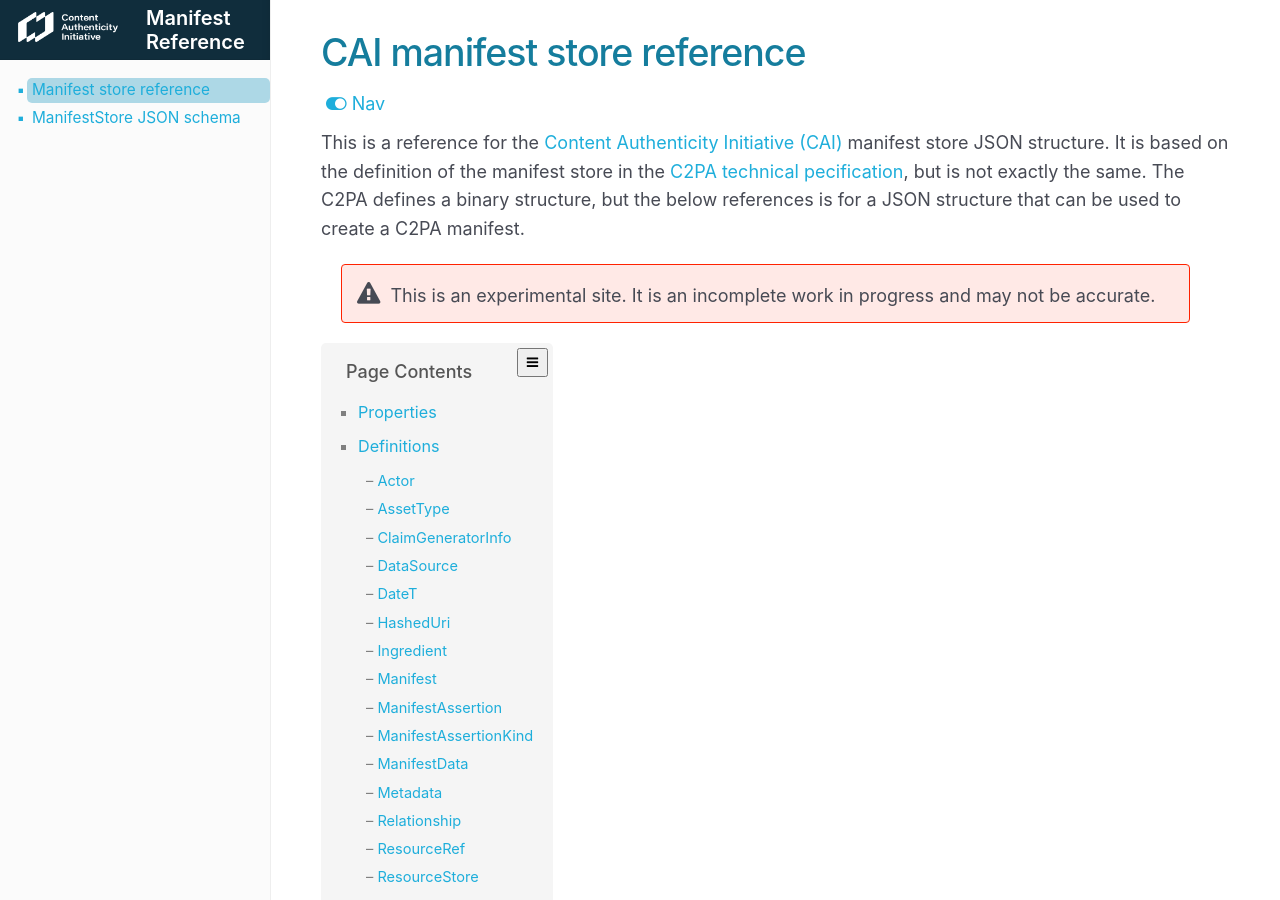
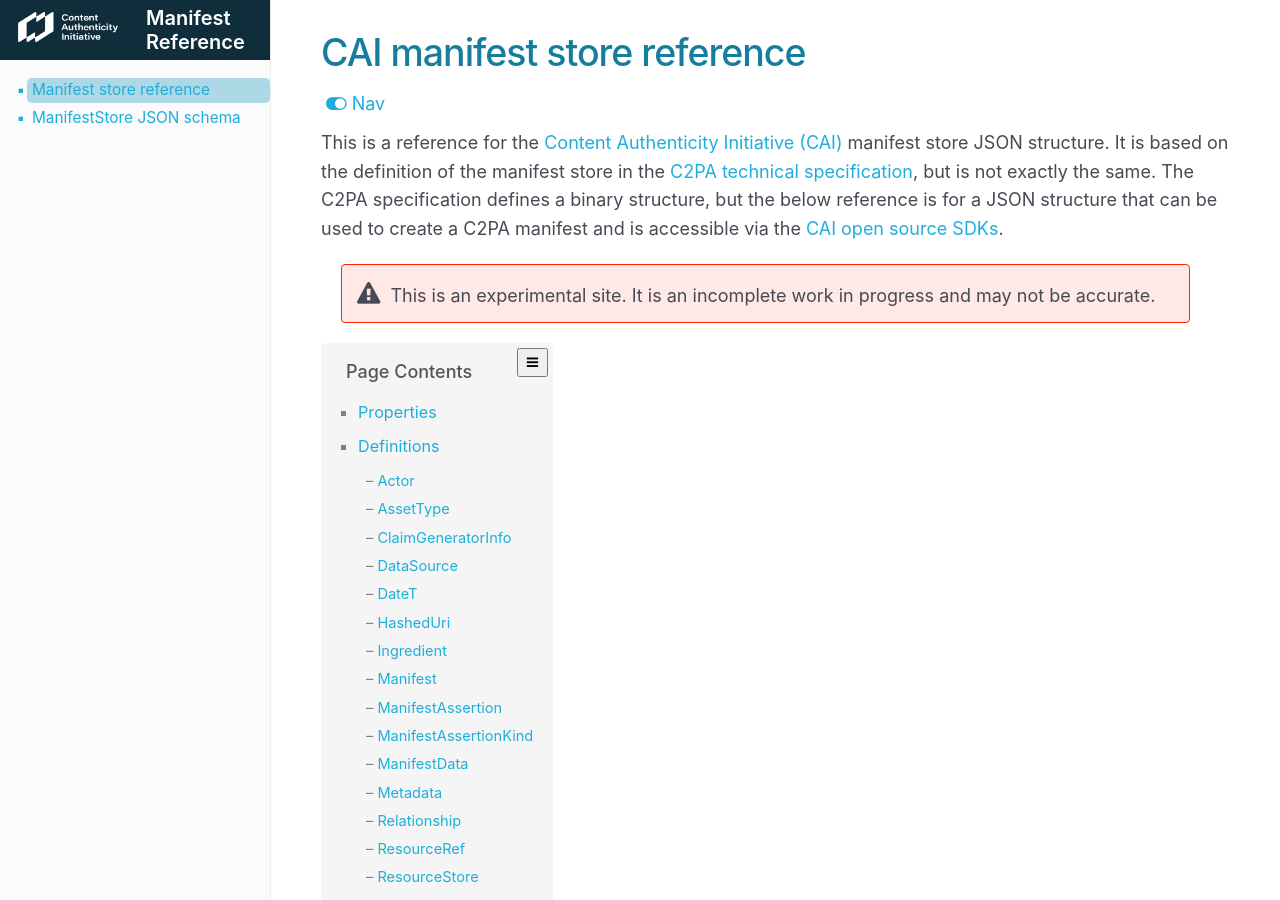
Before and after one commit to contentauth/json-manifest-reference, a Jekyll site: the page built from index.md, in a window 1280 px wide and 900 px high. Built offline with Jekyll 4.4.1, drawn with Linux system fonts in a browser that asks for light colours; nearby versions of some CDN libraries.

Commit message:
spelling

```diff
--- a/index.md
+++ b/index.md
@@ -3,7 +3,7 @@ title: CAI manifest store reference
 toc: false
 ---
 
-This is a reference for the [Content Authenticity Initiative (CAI)](https://contentauthenticity.org/) manifest store JSON structure.  It is based on the definition of the manifest store in the [C2PA technical pecification](https://c2pa.org/specifications/specifications/1.3/specs/C2PA_Specification.html), but is not exactly the same.  The C2PA defines a binary structure, but the below references is for a JSON structure that can be used to create a C2PA manifest.
+This is a reference for the [Content Authenticity Initiative (CAI)](https://contentauthenticity.org/) manifest store JSON structure.  It is based on the definition of the manifest store in the [C2PA technical specification](https://c2pa.org/specifications/specifications/1.3/specs/C2PA_Specification.html), but is not exactly the same.  The C2PA specification defines a binary structure, but the below reference is for a JSON structure that can be used to create a C2PA manifest and is accessible via the [CAI open source SDKs](https://opensource.contentauthenticity.org/docs/introduction).
 
 This is an experimental site. It is an incomplete work in progress and may not be accurate.
 {: .warning}
```
Also changed, not shown: 1 other file.
